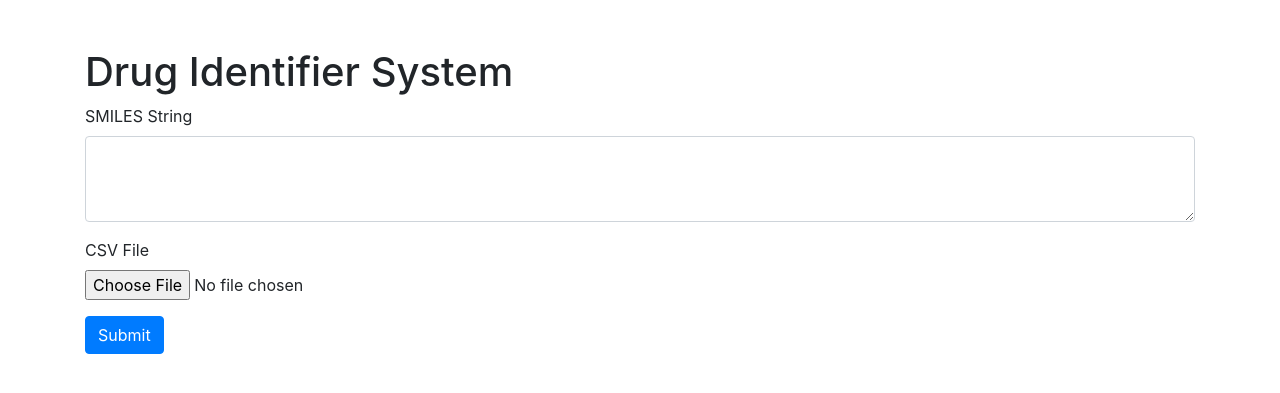
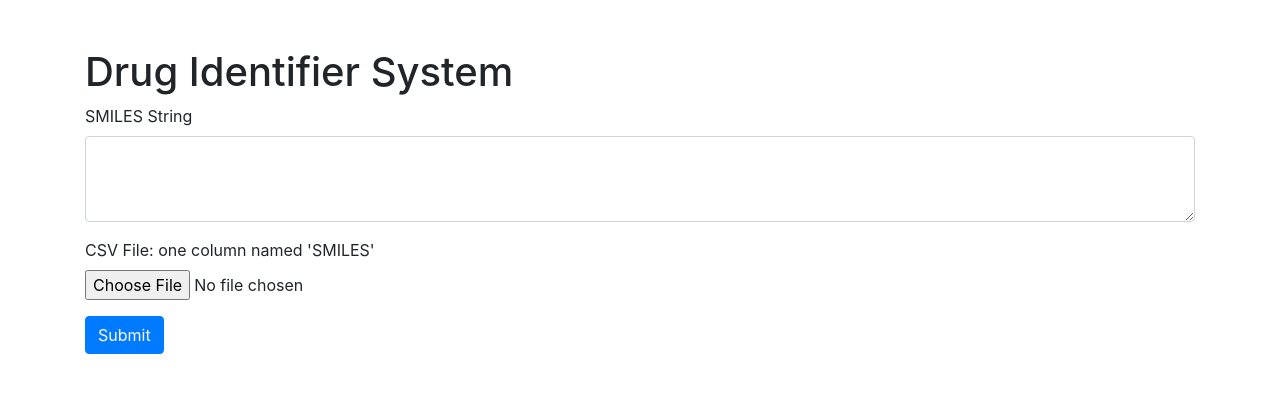
Before and after one commit to liushui1986/ALS_drug_identifier, a Flask app: page / in a window 1280 px wide. Shown: the top 393 px of the page. Run offline with Flask 2, Linux system fonts and the light colour scheme; parts of the project's set-up code (start-up, migrations or seed data) failed here and were passed over; some libraries are stand-ins or nearby versions.

Commit message:
modify one note in website

```diff
--- a/07302024_version_test3/02_flaskapp/templates/index.html
+++ b/07302024_version_test3/02_flaskapp/templates/index.html
@@ -15,7 +15,7 @@
                 <textarea class="form-control" id="smiles" name="smiles" rows="3"></textarea>
             </div>
             <div class="form-group">
-                <label for="file">CSV File</label>
+                <label for="file">CSV File: one column named 'SMILES'</label>
                 <input type="file" class="form-control-file" id="file" name="file">
             </div>
             <button type="submit" class="btn btn-primary">Submit</button>
```
